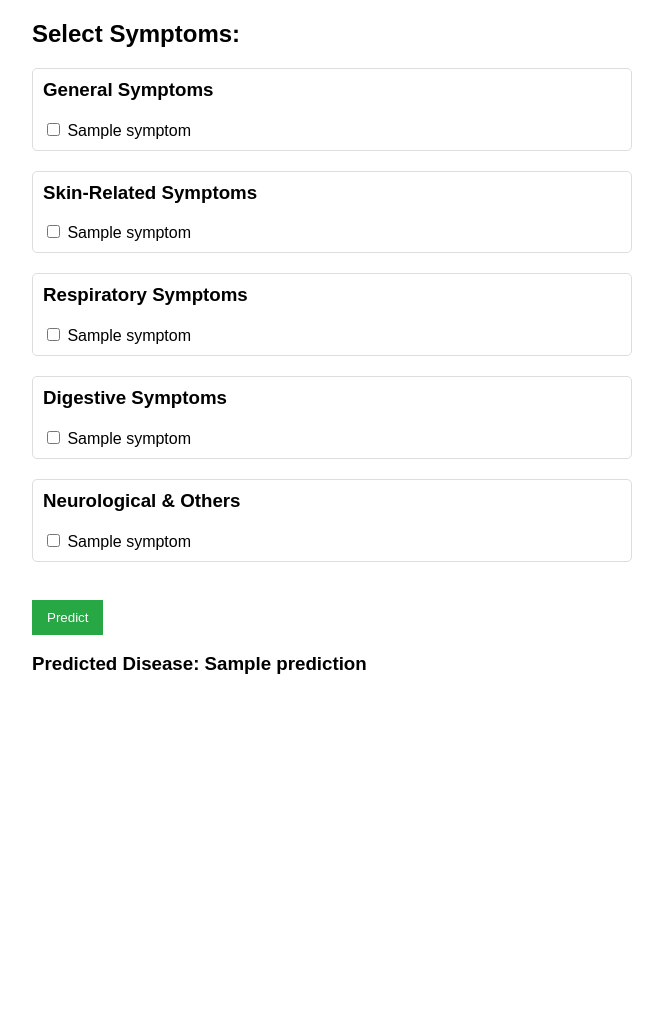
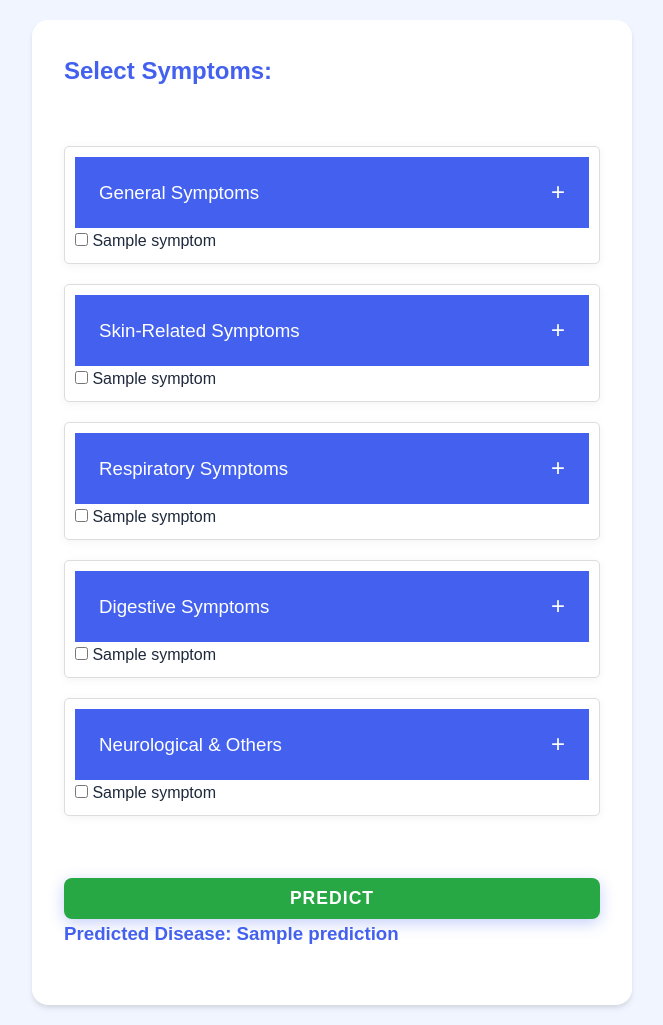
Before and after one commit to TaherBatterywala/Heal-BridgeAI, a Python web app: template templates/index.html in a window 1280 px wide. Shown: the whole page, without its empty margins (308-971 px from the left). Before the commit the page ends 674 px from the top, so only its background shows below. Run offline with Jinja, Linux system fonts and the light colour scheme; the template is opened without the code that fills it: most values are stand-ins (such as "Sample title", 1, 10 or a date in 2020).

Commit message:
Initial commit

```diff
--- a/index.html
+++ b/index.html
@@ -4,7 +4,9 @@
     <meta charset="UTF-8">
     <meta name="viewport" content="width=device-width, initial-scale=1.0">
     <title>Know Your Disease</title>
-    <link rel="stylesheet" href="styles.css">
+    <link href="https://fonts.googleapis.com/css2?family=Poppins:wght@300;400;500;600;700&display=swap" rel="stylesheet">
+    <link rel="stylesheet" type="text/css" href="static/style.css">
+    <script src="{{ url_for('static', filename='script.js') }}" defer></script>
 </head>
 <body>
     <div class="container">
--- /dev/null
+++ b/static/style.css
@@ -0,0 +1,356 @@
+/* Main CSS for Disease Prediction Website */
+
+/* Import Google Fonts */
+@import url('https://fonts.googleapis.com/css2?family=Poppins:wght@300;400;500;600;700&display=swap');
+
+/* Reset and Base Styles */
+* {
+  margin: 0;
+  padding: 0;
+  box-sizing: border-box;
+}
+
+:root {
+  --primary: #4361ee;
+  --primary-light: #4895ef;
+  --secondary: #3f37c9;
+  --accent: #4cc9f0;
+  --success: #4ade80;
+  --danger: #f87171;
+  --warning: #fbbf24;
+  --light: #f9fafb;
+  --dark: #1e293b;
+  --gray: #94a3b8;
+  --white: #ffffff;
+  --shadow: 0 4px 6px -1px rgba(0, 0, 0, 0.1), 0 2px 4px -1px rgba(0, 0, 0, 0.06);
+  --transition: all 0.3s ease;
+}
+
+body {
+  font-family: 'Poppins', sans-serif;
+  background-color: #f0f5ff;
+  color: var(--dark);
+  line-height: 1.6;
+  overflow-x: hidden;
+}
+
+.container {
+  max-width: 800px;
+  margin: 2rem auto;
+  padding: 2rem;
+  background-color: var(--white);
+  border-radius: 16px;
+  box-shadow: var(--shadow);
+  transition: var(--transition);
+  animation: fadeIn 0.8s ease-in-out;
+}
+
+@keyframes fadeIn {
+  from { opacity: 0; transform: translateY(20px); }
+  to { opacity: 1; transform: translateY(0); }
+}
+
+/* Header Styles */
+h1, h2, h3 {
+  color: var(--primary);
+  margin-bottom: 1.5rem;
+  position: relative;
+  display: inline-block;
+}
+
+h1 {
+  font-size: 2.5rem;
+  text-align: center;
+  margin-bottom: 2rem;
+  width: 100%;
+}
+
+h1::after {
+  content: '';
+  position: absolute;
+  bottom: -10px;
+  left: 50%;
+  transform: translateX(-50%);
+  width: 100px;
+  height: 4px;
+  background: linear-gradient(to right, var(--primary), var(--accent));
+  border-radius: 2px;
+}
+
+/* Form Styles */
+form {
+  margin-top: 2rem;
+}
+
+.accordion {
+  margin-bottom: 2rem;
+}
+
+/* Section Styles */
+.section {
+  background-color: var(--white);
+  margin-bottom: 1.5rem;
+  border-radius: 12px;
+  border: 1px solid #e2e8f0;
+  overflow: hidden;
+  box-shadow: 0 2px 10px rgba(0, 0, 0, 0.05);
+  transition: var(--transition);
+}
+
+.section:hover {
+  box-shadow: 0 8px 20px rgba(0, 0, 0, 0.1);
+  transform: translateY(-2px);
+}
+
+.section h3 {
+  background-color: var(--primary);
+  color: var(--white);
+  padding: 1rem 1.5rem;
+  margin: 0;
+  font-weight: 500;
+  display: flex;
+  align-items: center;
+  cursor: pointer;
+  transition: var(--transition);
+}
+
+.section h3::after {
+  content: '\002B';
+  font-size: 1.5rem;
+  margin-left: auto;
+  transition: var(--transition);
+}
+
+.section.active h3::after {
+  content: '\2212';
+}
+
+.section-content {
+  padding: 0;
+  max-height: 0;
+  overflow: hidden;
+  transition: max-height 0.4s ease;
+}
+
+.section.active .section-content {
+  padding: 1.5rem;
+  max-height: 1000px;
+}
+
+/* Checkbox Styles */
+.symptom-item {
+  display: flex;
+  align-items: center;
+  margin-bottom: 0.8rem;
+  cursor: pointer;
+  padding: 0.5rem;
+  border-radius: 8px;
+  transition: var(--transition);
+}
+
+.symptom-item:hover {
+  background-color: #f1f5f9;
+}
+
+.symptom-item input[type="checkbox"] {
+  display: none;
+}
+
+.symptom-item label {
+  display: flex;
+  align-items: center;
+  cursor: pointer;
+  width: 100%;
+  font-size: 1rem;
+}
+
+.custom-checkbox {
+  width: 24px;
+  height: 24px;
+  border: 2px solid var(--gray);
+  border-radius: 6px;
+  margin-right: 12px;
+  display: flex;
+  align-items: center;
+  justify-content: center;
+  transition: var(--transition);
+}
+
+.symptom-item input[type="checkbox"]:checked + label .custom-checkbox {
+  background-color: var(--primary);
+  border-color: var(--primary);
+}
+
+.custom-checkbox::after {
+  content: '';
+  width: 6px;
+  height: 12px;
+  border: solid white;
+  border-width: 0 2px 2px 0;
+  transform: rotate(45deg) scale(0);
+  opacity: 0;
+  transition: var(--transition);
+}
+
+.symptom-item input[type="checkbox"]:checked + label .custom-checkbox::after {
+  opacity: 1;
+  transform: rotate(45deg) scale(1);
+}
+
+/* Button Styles */
+.btn {
+  display: block;
+  width: 100%;
+  padding: 1rem;
+  background: linear-gradient(to right, var(--primary), var(--primary-light));
+  color: var(--white);
+  border: none;
+  border-radius: 8px;
+  font-size: 1.1rem;
+  font-weight: 600;
+  cursor: pointer;
+  transition: var(--transition);
+  text-transform: uppercase;
+  letter-spacing: 1px;
+  margin-top: 1rem;
+  position: relative;
+  overflow: hidden;
+  box-shadow: 0 4px 15px rgba(67, 97, 238, 0.3);
+}
+
+.btn:hover {
+  background: linear-gradient(to right, var(--secondary), var(--primary));
+  transform: translateY(-2px);
+  box-shadow: 0 6px 20px rgba(67, 97, 238, 0.4);
+}
+
+.btn:active {
+  transform: translateY(1px);
+}
+
+.btn::before {
+  content: '';
+  position: absolute;
+  top: 0;
+  left: -100%;
+  width: 100%;
+  height: 100%;
+  background: linear-gradient(to right, transparent, rgba(255, 255, 255, 0.2), transparent);
+  transition: 0.5s;
+}
+
+.btn:hover::before {
+  left: 100%;
+}
+
+/* Result Styles */
+#result, .prediction {
+  margin-top: 2rem;
+  padding: 1.5rem;
+  background-color: #ebf5ff;
+  border-radius: 12px;
+  border-left: 5px solid var(--primary);
+  font-weight: 500;
+  box-shadow: var(--shadow);
+  animation: slideUp 0.5s ease-out;
+  display: none;
+}
+
+#result.show, .prediction {
+  display: block;
+}
+
+@keyframes slideUp {
+  from { opacity: 0; transform: translateY(20px); }
+  to { opacity: 1; transform: translateY(0); }
+}
+
+/* Responsive Design */
+@media (max-width: 768px) {
+  .container {
+    padding: 1.5rem;
+    margin: 1rem;
+    border-radius: 12px;
+  }
+
+  h1 {
+    font-size: 2rem;
+  }
+
+  .symptom-item label {
+    font-size: 0.9rem;
+  }
+}
+
+/* Loading Animation */
+.loader {
+  display: none;
+  text-align: center;
+  margin-top: 1.5rem;
+}
+
+.loader.show {
+  display: block;
+}
+
+.spinner {
+  border: 4px solid rgba(255, 255, 255, 0.3);
+  border-radius: 50%;
+  border-top: 4px solid var(--primary);
+  width: 40px;
+  height: 40px;
+  margin: 0 auto;
+  animation: spin 1s linear infinite;
+}
+
+@keyframes spin {
+  0% { transform: rotate(0deg); }
+  100% { transform: rotate(360deg); }
+}
+
+/* Additional Animations */
+.pulse {
+  animation: pulse 2s infinite;
+}
+
+@keyframes pulse {
+  0% { transform: scale(1); }
+  50% { transform: scale(1.05); }
+  100% { transform: scale(1); }
+}
+
+/* Tooltip Styles */
+.tooltip {
+  position: relative;
+  display: inline-block;
+  margin-left: 5px;
+  cursor: pointer;
+}
+
+.tooltip .material-icons {
+  font-size: 18px;
+  color: var(--gray);
+}
+
+.tooltip .tooltiptext {
+  visibility: hidden;
+  width: 200px;
+  background-color: var(--dark);
+  color: var(--white);
+  text-align: center;
+  border-radius: 6px;
+  padding: 5px;
+  position: absolute;
+  z-index: 1;
+  bottom: 125%;
+  left: 50%;
+  margin-left: -100px;
+  opacity: 0;
+  transition: opacity 0.3s;
+  font-size: 0.8rem;
+}
+
+.tooltip:hover .tooltiptext {
+  visibility: visible;
+  opacity: 1;
+}
--- a/templates/index.html
+++ b/templates/index.html
@@ -4,6 +4,9 @@
     <meta charset="UTF-8">
     <meta name="viewport" content="width=device-width, initial-scale=1.0">
     <title>Disease Prediction</title>
+    <link href="https://fonts.googleapis.com/css2?family=Poppins:wght@300;400;500;600;700&display=swap" rel="stylesheet">
+    <link rel="stylesheet" type="text/css" href="static/style.css">
+    <script src="{{ url_for('static', filename='script.js') }}" defer></script>
     <style>
         body { font-family: Arial, sans-serif; margin: 20px; }
         .container { max-width: 600px; margin: auto; }
```
Also changed, not shown: static/script.js (added).
